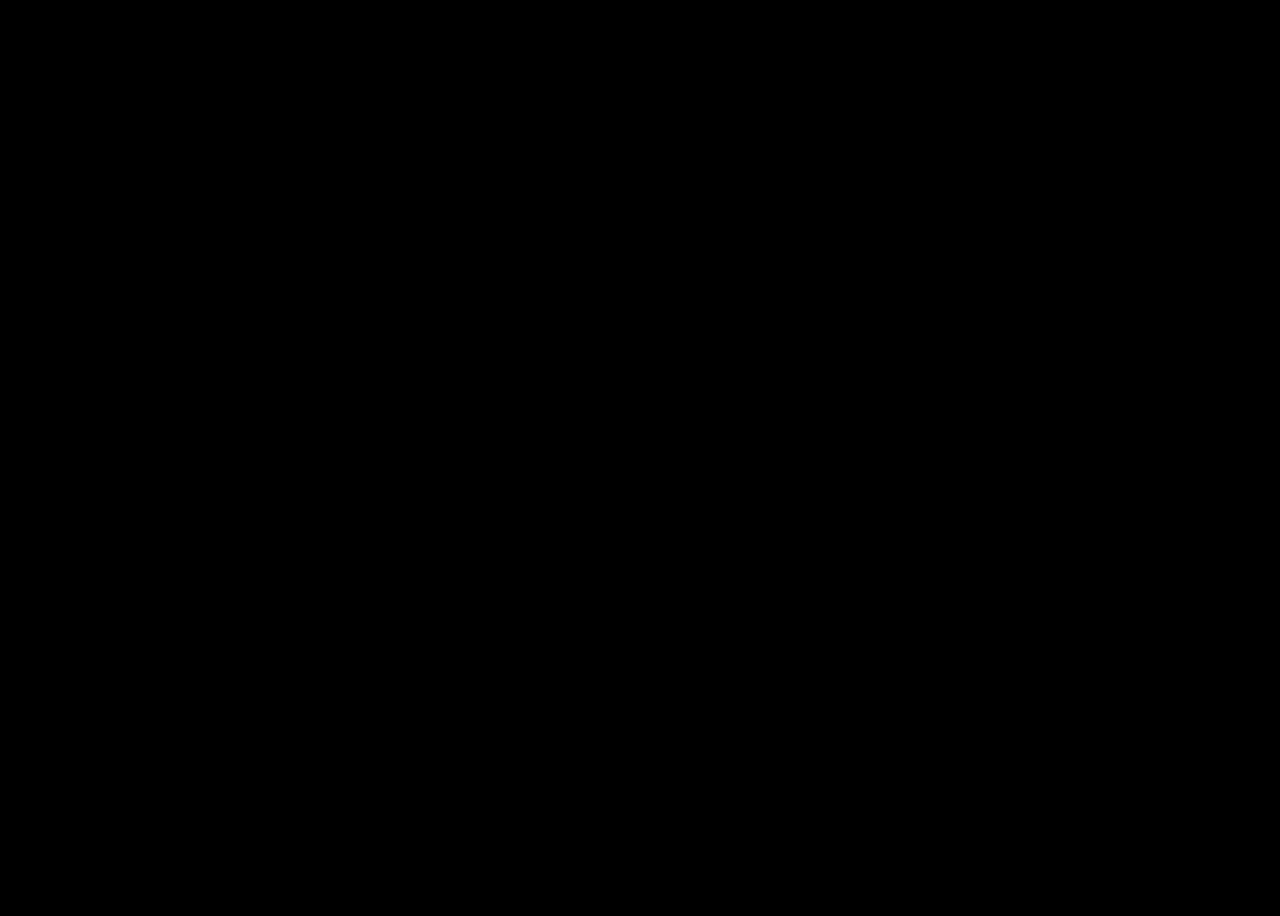
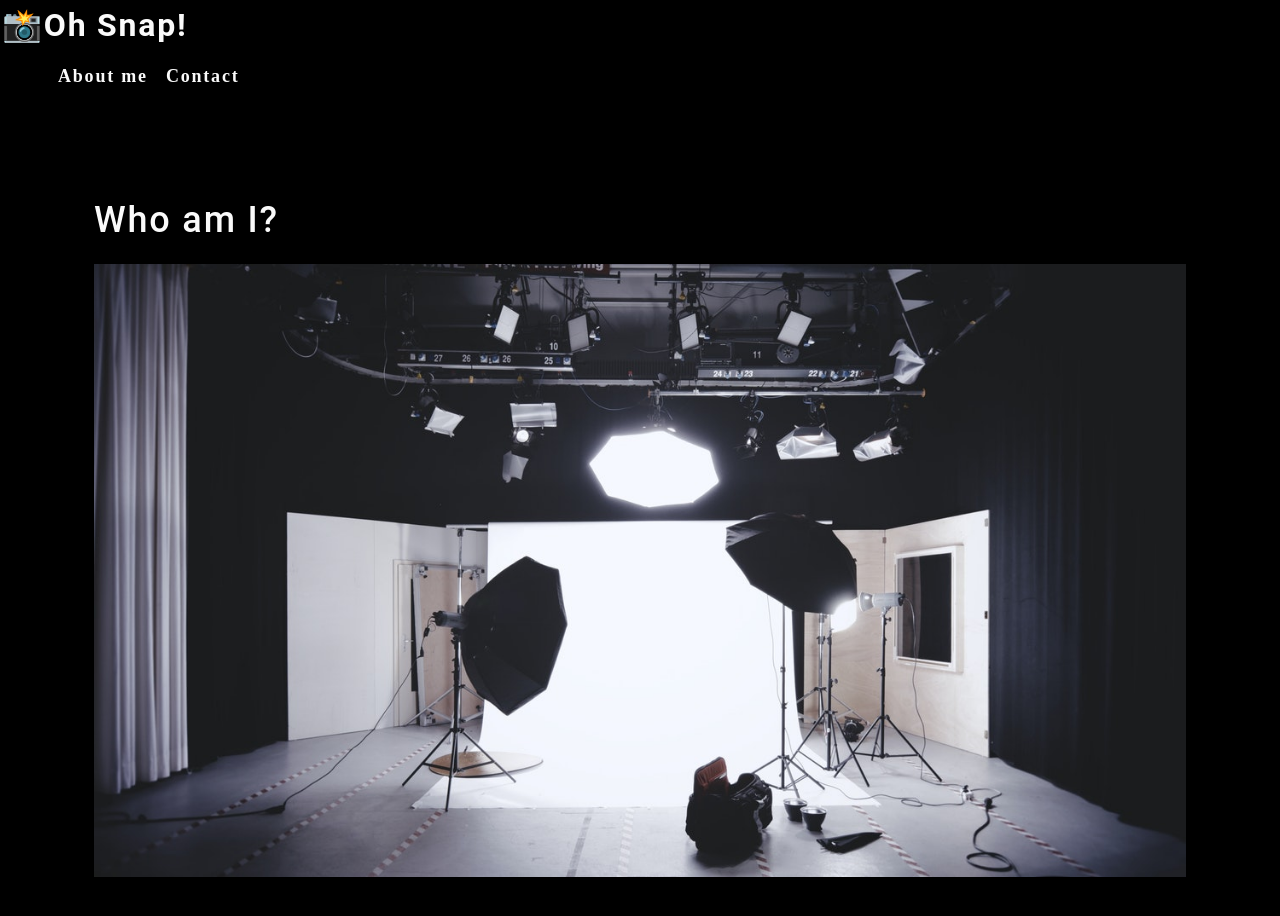
Before and after one commit to FCraven/photo-port, a React (Create React App) app: page / in a window 1280 px wide. Shown: the top 916 px of the page. Before the commit the page ends 800 px from the top, so only its background shows below. Built offline with nearby package versions, Linux system fonts and the light colour scheme.

Commit message:
added About and Nav components

```diff
--- a/src/App.js
+++ b/src/App.js
@@ -1,11 +1,16 @@
+import './App.css';
+import {  About,
+          Nav
+                } from './components'
 
-import './App.css';
 
 function App() {
   return (
-    <div className="App">
-
-
+    <div>
+      <Nav />
+      <main>
+        <About />
+      </main>
     </div>
   );
 }
--- /dev/null
+++ b/src/components/About/About.js
@@ -0,0 +1,17 @@
+import coverImage from '../../assets/cover/cover-image.jpg'
+
+
+const About =()=> {
+    return (
+        <section className='my-5'>
+            <h1 id="about">Who am I?</h1>
+            <img src={coverImage}
+                 className='my-2'
+                 style={{width: '100%'}}
+                 alt='Cover'
+                />
+        </section>
+    )
+}
+
+export default About;
--- /dev/null
+++ b/src/components/About/index.js
@@ -0,0 +1,3 @@
+import About from './About'
+
+export default About;
--- /dev/null
+++ b/src/components/Nav/Nav.js
@@ -0,0 +1,31 @@
+
+
+const Nav =()=> {
+  return (
+    <header>
+      <h2>
+        <a href='/'>
+          <span role='img'
+                aria-label='camera'>
+                📸
+          </span>
+           Oh Snap!
+        </a>
+      </h2>
+      <nav>
+          <ul className="flex-row">
+            <li className="mx-2">
+              <a href="#about">
+                About me
+              </a>
+            </li>
+            <li>
+              <span>Contact</span>
+            </li>
+          </ul>
+      </nav>
+    </header>
+  )
+}
+
+export default Nav;
--- /dev/null
+++ b/src/components/Nav/index.js
@@ -0,0 +1,3 @@
+import Nav from './Nav'
+
+export default Nav;
--- /dev/null
+++ b/src/components/index.js
@@ -0,0 +1,7 @@
+import About from './About';
+import Nav from './Nav'
+
+export {
+    About,
+    Nav
+}
```
